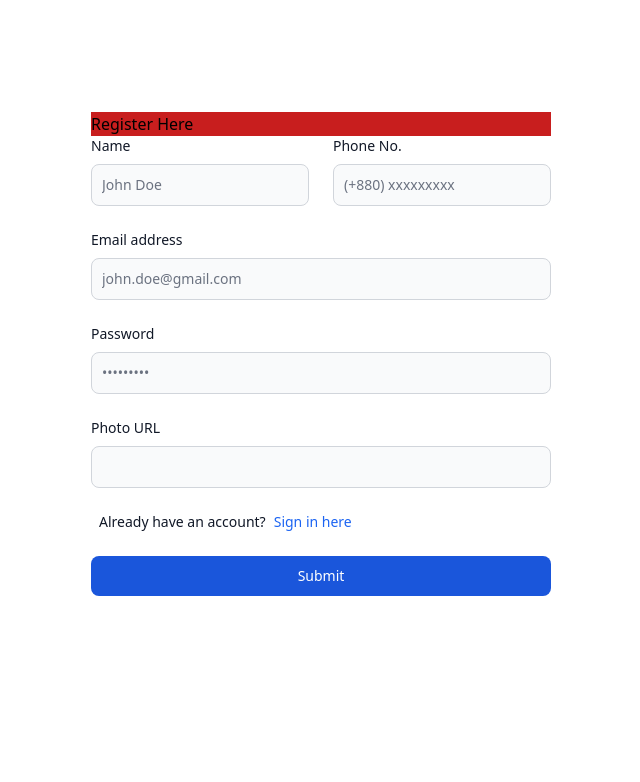
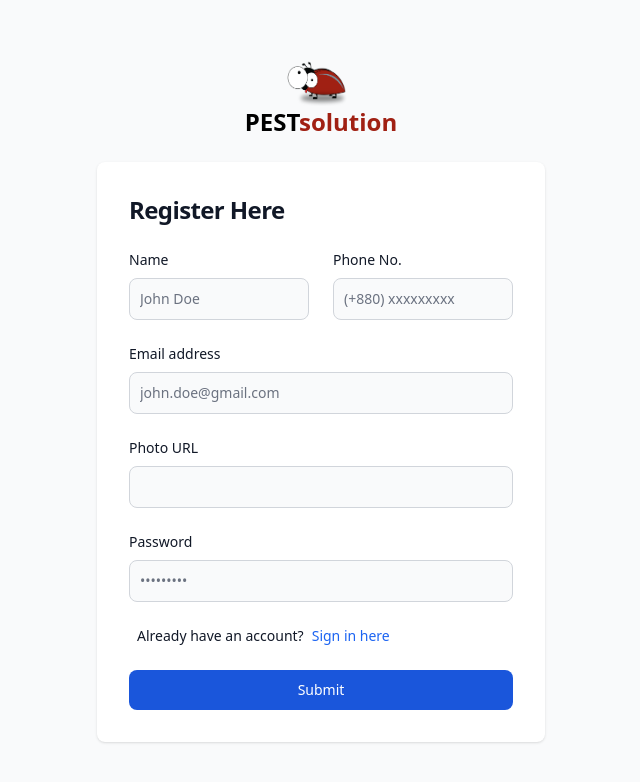
Before and after one commit to infoarifk/pest-control-service, a React (Vite) app: page /Register in a window 1280 px wide. Shown: the top 782 px of the page, without its empty margins (319-959 px from the left). Built offline with nearby package versions, Linux system fonts and the light colour scheme.

Commit message:
register page updated

```diff
--- a/src/components/header/navbar/Navbar.jsx
+++ b/src/components/header/navbar/Navbar.jsx
@@ -14,7 +14,7 @@ const Navbar = () => {
                     <div className="flex items-center gap-4">
                         <a href="" className="mr-6 text-sm  text-[#a02013] font-bold">(+880) 412-1234</a>
                         <Link to="Register" className="text-sm  text-white border bg-[#a02013] px-3 py-2 rounded-md font-semibold ">Register</Link>
-                        <a href="#" className="text-sm  text-white border bg-[#a02013] px-3 py-2 rounded-md font-semibold ">Sign in</a>
+                        <Link to="/SignIn" className="text-sm  text-white border bg-[#a02013] px-3 py-2 rounded-md font-semibold ">Sign in</Link>
 
 
                     </div>
--- a/src/components/pageComponents/RegisterCom.jsx
+++ b/src/components/pageComponents/RegisterCom.jsx
@@ -7,11 +7,23 @@ const RegisterCom = () => {
 
     return (
 
-        <div className="max-w-[500px] mx-auto px-5">
+        <div>
+            <section className="bg-gray-50 dark:bg-gray-900">
 
-            <form className="my-28">
-                <h2 className="bg-red-700">Register Here</h2>
-                <div className="grid gap-6 mb-6 md:grid-cols-2">
+                <div className="flex flex-col items-center justify-center px-2 py-8 mx-auto md:h-screen lg:py-0">
+
+                        <img className="w-16 h-12 mr-2" src="/src/assets/logo/logo.png" alt="logo" />
+                        <h3 className="text-2xl font-bold mb-6">PEST<span className="text-[#a02013]">solution</span></h3>
+
+                    <div className="w-full bg-white rounded-lg shadow dark:border md:mt-0 sm:max-w-md xl:p-0 dark:bg-gray-800 dark:border-gray-700">
+
+                        <div className="p-6 space-y-4 md:space-y-6 sm:p-8">
+                            <h1 className="text-xl font-bold leading-tight tracking-tight text-gray-900 md:text-2xl dark:text-white">
+                                Register Here
+                            </h1>
+                            <form>
+
+                                <div className="grid gap-6 mb-6 grid-cols-2">
                                     <div>
                                         <label className="block mb-2 text-sm font-medium text-gray-900 dark:text-white">Name</label>
                                         <input type="text" id="first_name" className="bg-gray-50 border border-gray-300 text-gray-900 text-sm rounded-lg focus:ring-blue-500 focus:border-blue-500 block w-full p-2.5 dark:bg-gray-700 dark:border-gray-600 dark:placeholder-gray-400 dark:text-white dark:focus:ring-blue-500 dark:focus:border-blue-500" placeholder="John Doe" required />
@@ -22,18 +34,21 @@ const RegisterCom = () => {
                                     </div>
 
                                 </div>
-                <div className="mb-6">
+                                <div className="mb-6 w-full">
                                     <label className="block mb-2 text-sm font-medium text-gray-900 dark:text-white">Email address</label>
                                     <input type="email" id="email" className="bg-gray-50 border border-gray-300 text-gray-900 text-sm rounded-lg focus:ring-blue-500 focus:border-blue-500 block w-full p-2.5 dark:bg-gray-700 dark:border-gray-600 dark:placeholder-gray-400 dark:text-white dark:focus:ring-blue-500 dark:focus:border-blue-500" placeholder="john.doe@gmail.com" required />
                                 </div>
-                <div className="mb-6">
+
+                                <div className="mb-6 w-full">
+                                    <label className="block mb-2 text-sm font-medium text-gray-900 dark:text-white">Photo URL</label>
+                                    <input type="text" className="bg-gray-50 border border-gray-300 text-gray-900 text-sm rounded-lg focus:ring-blue-500 focus:border-blue-500 block w-full p-2.5 dark:bg-gray-700 dark:border-gray-600 dark:placeholder-gray-400 dark:text-white dark:focus:ring-blue-500 dark:focus:border-blue-500" placeholder="" required />
+                                </div>
+
+                                <div className="mb-6 w-full">
                                     <label className="block mb-2 text-sm font-medium text-gray-900 dark:text-white">Password</label>
                                     <input type="password" id="password" className="bg-gray-50 border border-gray-300 text-gray-900 text-sm rounded-lg focus:ring-blue-500 focus:border-blue-500 block w-full p-2.5 dark:bg-gray-700 dark:border-gray-600 dark:placeholder-gray-400 dark:text-white dark:focus:ring-blue-500 dark:focus:border-blue-500" placeholder="•••••••••" required />
                                 </div>
-                <div className="mb-6">
-                    <label className="block mb-2 text-sm font-medium text-gray-900 dark:text-white">Photo URL</label>
-                    <input type="text" id="confirm_password" className="bg-gray-50 border border-gray-300 text-gray-900 text-sm rounded-lg focus:ring-blue-500 focus:border-blue-500 block w-full p-2.5 dark:bg-gray-700 dark:border-gray-600 dark:placeholder-gray-400 dark:text-white dark:focus:ring-blue-500 dark:focus:border-blue-500" placeholder="" required />
-                </div>
+
                                 <div className="flex items-start mb-6">
 
                                     <label className="ml-2 text-sm font-medium text-gray-900 dark:text-gray-300">Already have an account?
@@ -43,6 +58,17 @@ const RegisterCom = () => {
                             </form>
 
                         </div>
+
+
+                    </div>
+
+                </div>
+
+            </section>
+
+
+
+        </div>
     );
 };
 
--- a/src/pages/signin/SignIn.jsx
+++ b/src/pages/signin/SignIn.jsx
@@ -4,7 +4,7 @@ const SignIn = () => {
     return (
         <div>
             <section className="bg-gray-50 dark:bg-gray-900">
-                <div className="flex flex-col items-center justify-center px-6 py-8 mx-auto md:h-screen lg:py-0">
+                <div className="flex flex-col items-center justify-center px-2 py-8 mx-auto md:h-screen lg:py-0">
                     <a href="#" className="flex items-center mb-6 text-2xl font-semibold text-gray-900 dark:text-white">
                         <img className="w-8 h-8 mr-2" src="https://flowbite.s3.amazonaws.com/blocks/marketing-ui/logo.svg" alt="logo" />
                         Flowbite
```
Lines whose indentation alone changed are shown as unchanged.
